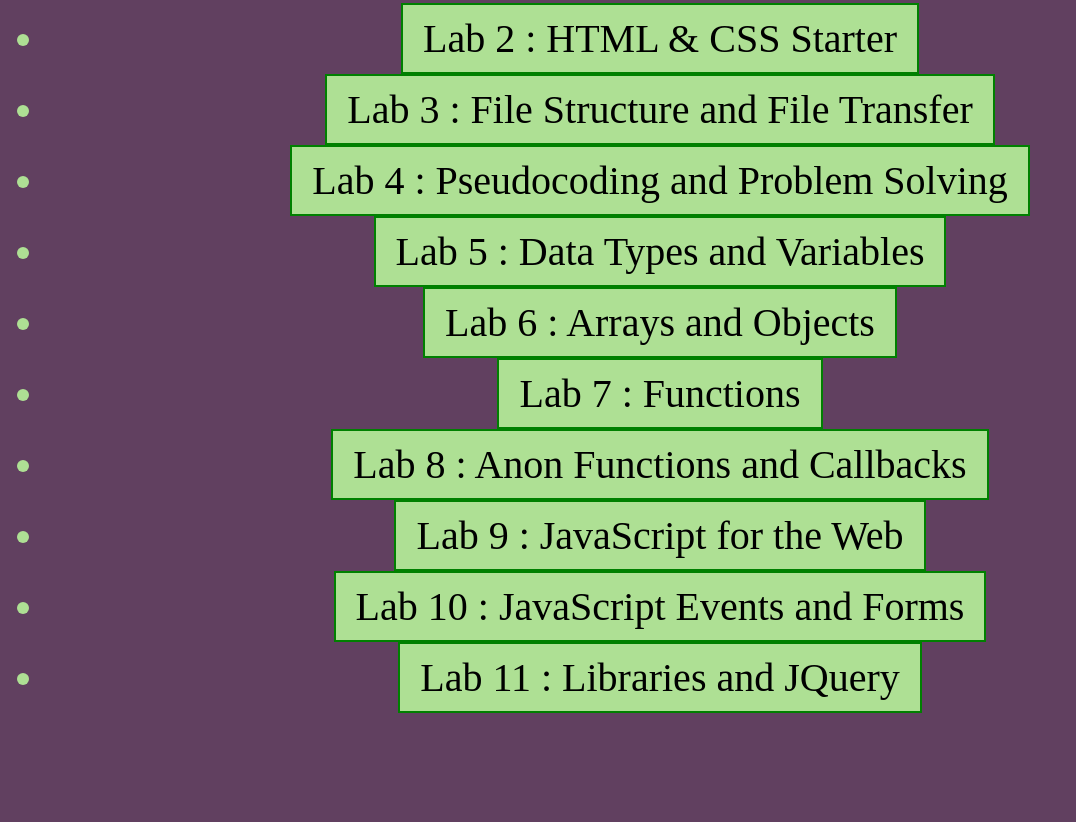
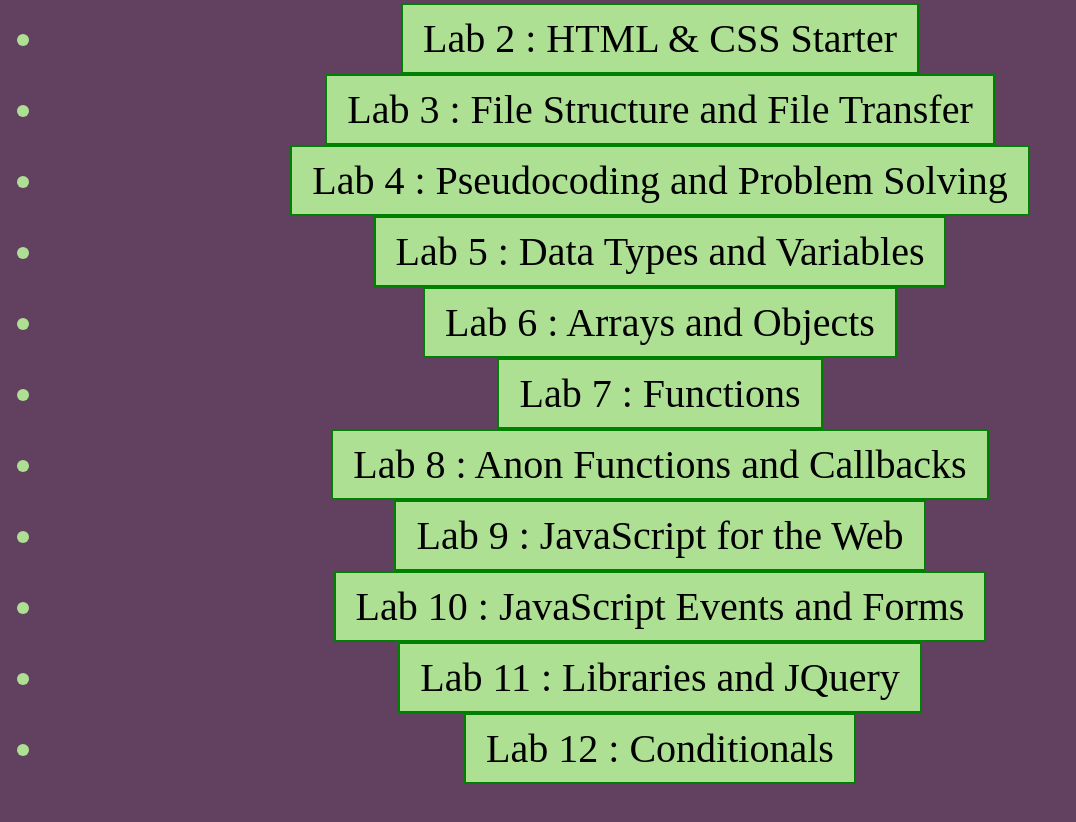
Before and after one commit to lisierra24/Art101, a plain HTML site: page index.html in a window 1280 px wide. Shown: the part 849-1671 px from the top of the page, without its empty margins (0-1076 px from the left). Before the commit the page ends 1602 px from the top, so only its background shows below. Drawn offline with Linux system fonts and the light colour scheme.

Commit message:
Update index.html
lab 12

```diff
--- a/index.html
+++ b/index.html
@@ -33,7 +33,9 @@
 				<li class="lab"	id="lab_9"><a href="lab9/index.html">Lab 9 : JavaScript for the Web</a></li>
 				<li class="lab"	id="lab_10"><a href="lab10/index.html">Lab 10 : JavaScript Events and Forms</a></li>
 				<li class="lab"	id="lab_11"><a href="lab11/index.html">Lab 11 : Libraries and JQuery </a></li>
-      </ol>
+				<li class="lab"	id="lab_12"><a href="lab12/index.html">Lab 12 : Conditionals </a></li>
+
+		  </ol>
     </nav>
 	</div>
 	</main>
```
